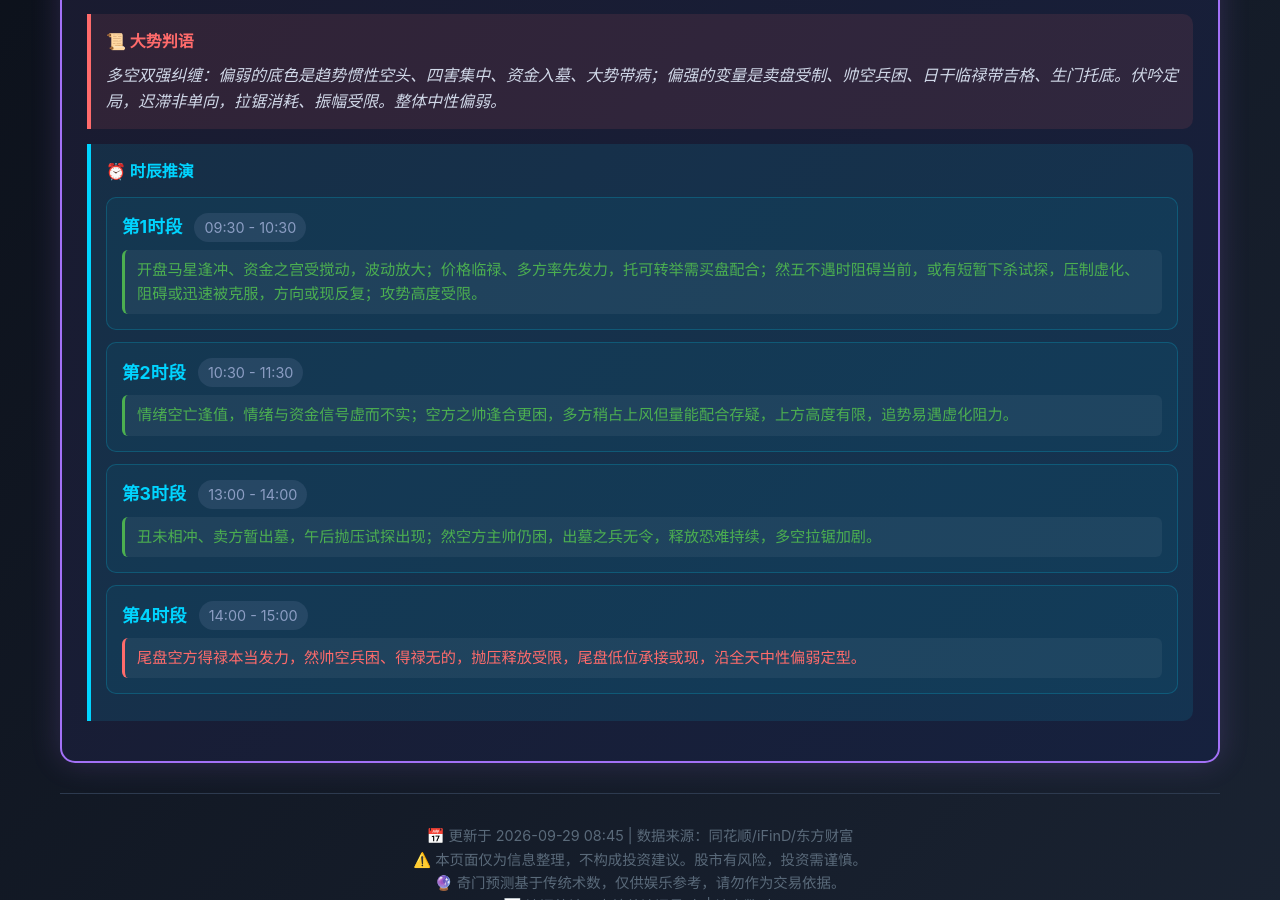
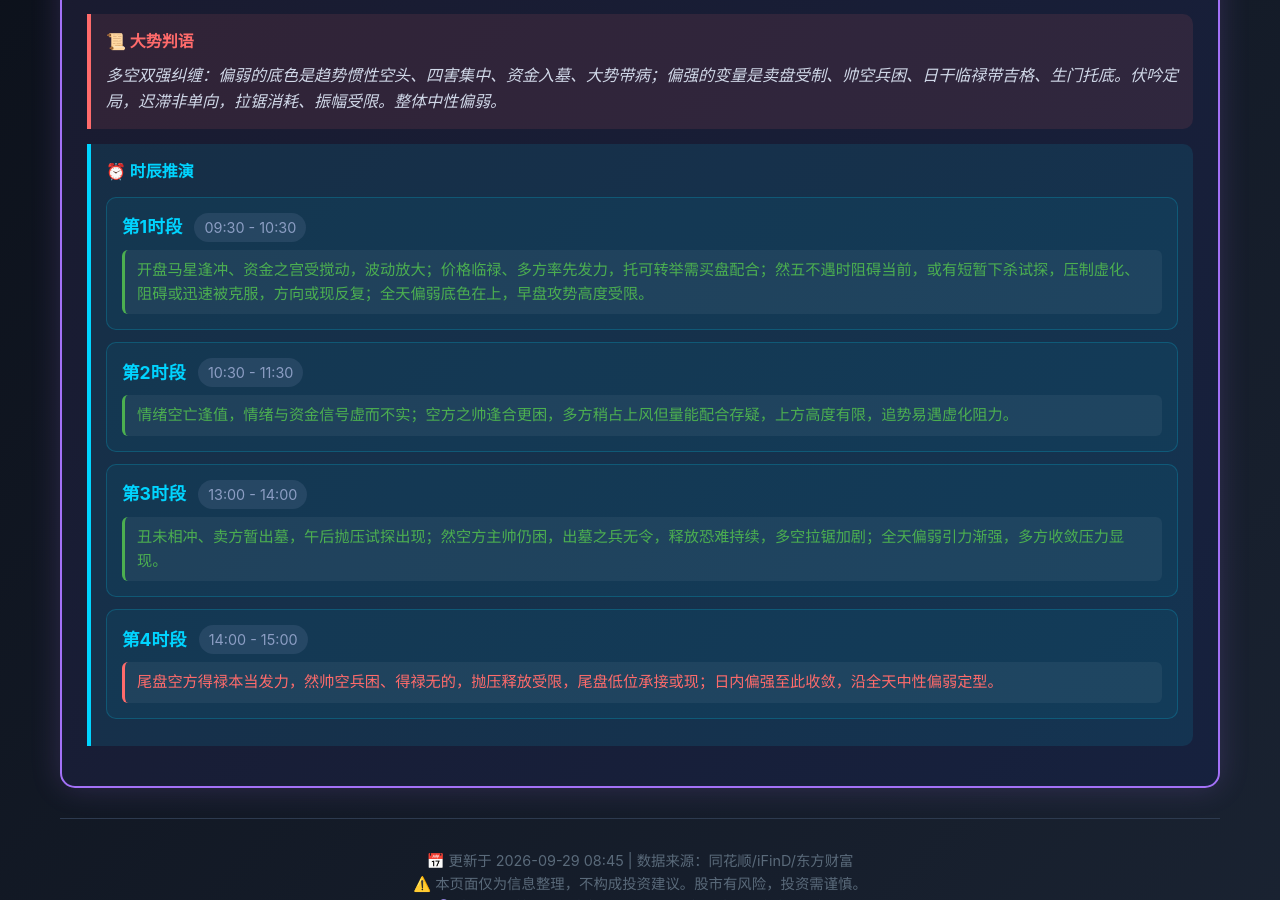
Before and after one commit to xiaoyi0319a/yixue-dashboard, a Jekyll site: the page index.html, which Jekyll copies as it is, in a window 1280 px wide and 900 px high, scrolled down 501 px. Built offline with Jekyll 4.4.1, drawn with Linux system fonts in a browser that asks for light colours; comment, search, counter and statistics services are not loaded.

Commit message:
每日更新 2026-09-29(v3)：四时段按9.4.6三维关系表微调——R5前强后弱结构显式化（巳=底色限高度/午=引力限幅/未=收敛压力渐显/申=回归全天定型）

```diff
--- a/index.html
+++ b/index.html
@@ -37,7 +37,7 @@
                         <span class="time-name">第1时段</span>
                         <span class="time-range">09:30 - 10:30</span>
                     </div>
-                    <div class="time-verdict up">开盘马星逢冲、资金之宫受搅动，波动放大；价格临禄、多方率先发力，托可转举需买盘配合；然五不遇时阻碍当前，或有短暂下杀试探，压制虚化、阻碍或迅速被克服，方向或现反复；攻势高度受限。</div>
+                    <div class="time-verdict up">开盘马星逢冲、资金之宫受搅动，波动放大；价格临禄、多方率先发力，托可转举需买盘配合；然五不遇时阻碍当前，或有短暂下杀试探，压制虚化、阻碍或迅速被克服，方向或现反复；全天偏弱底色在上，早盘攻势高度受限。</div>
                 </div>
                 <div class="time-slot">
                     <div class="time-header">
@@ -51,14 +51,14 @@
                         <span class="time-name">第3时段</span>
                         <span class="time-range">13:00 - 14:00</span>
                     </div>
-                    <div class="time-verdict up">丑未相冲、卖方暂出墓，午后抛压试探出现；然空方主帅仍困，出墓之兵无令，释放恐难持续，多空拉锯加剧。</div>
+                    <div class="time-verdict up">丑未相冲、卖方暂出墓，午后抛压试探出现；然空方主帅仍困，出墓之兵无令，释放恐难持续，多空拉锯加剧；全天偏弱引力渐强，多方收敛压力显现。</div>
                 </div>
                 <div class="time-slot">
                     <div class="time-header">
                         <span class="time-name">第4时段</span>
                         <span class="time-range">14:00 - 15:00</span>
                     </div>
-                    <div class="time-verdict down">尾盘空方得禄本当发力，然帅空兵困、得禄无的，抛压释放受限，尾盘低位承接或现，沿全天中性偏弱定型。</div>
+                    <div class="time-verdict down">尾盘空方得禄本当发力，然帅空兵困、得禄无的，抛压释放受限，尾盘低位承接或现；日内偏强至此收敛，沿全天中性偏弱定型。</div>
                 </div>
             </div>
         </div>
```
